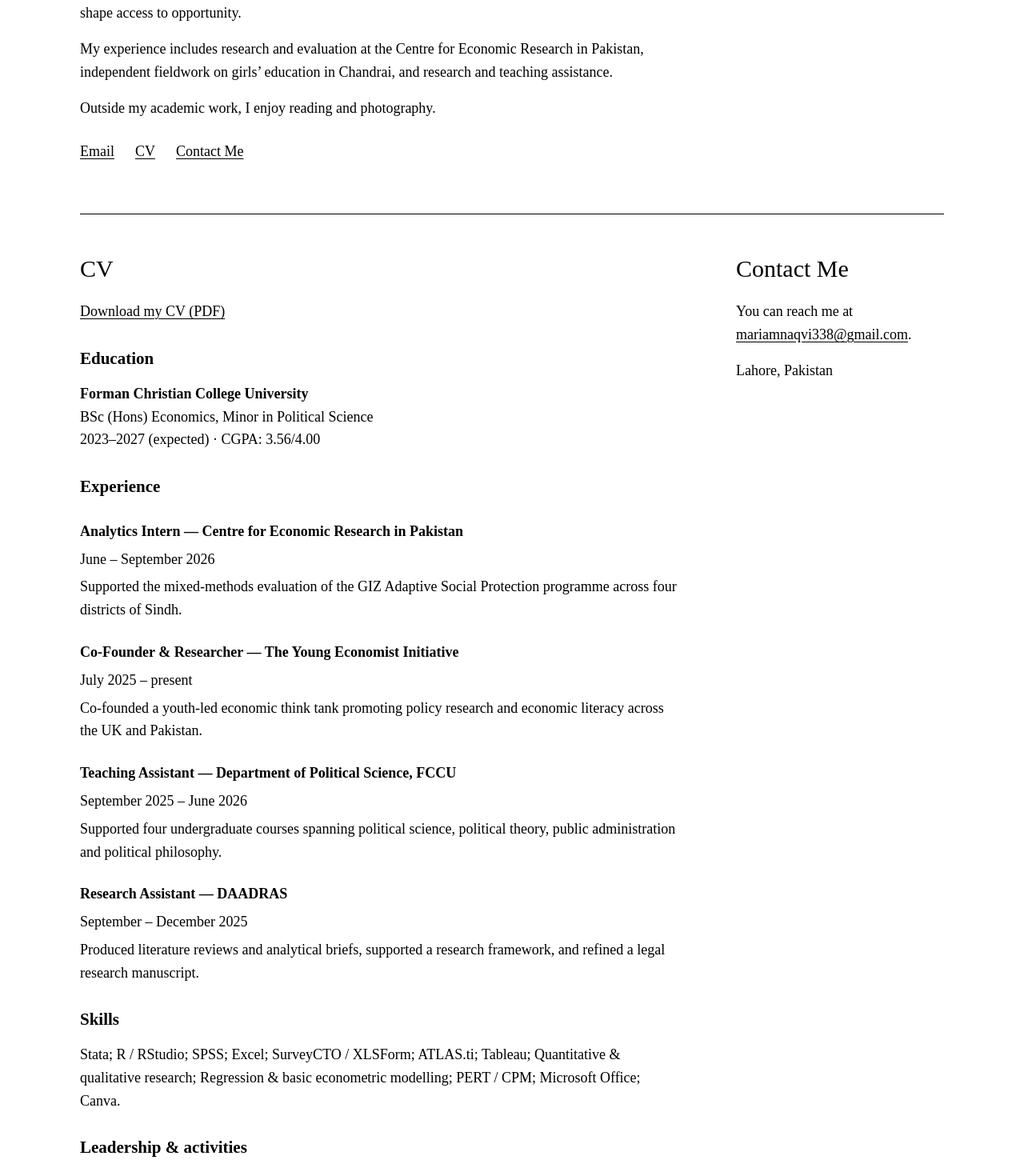
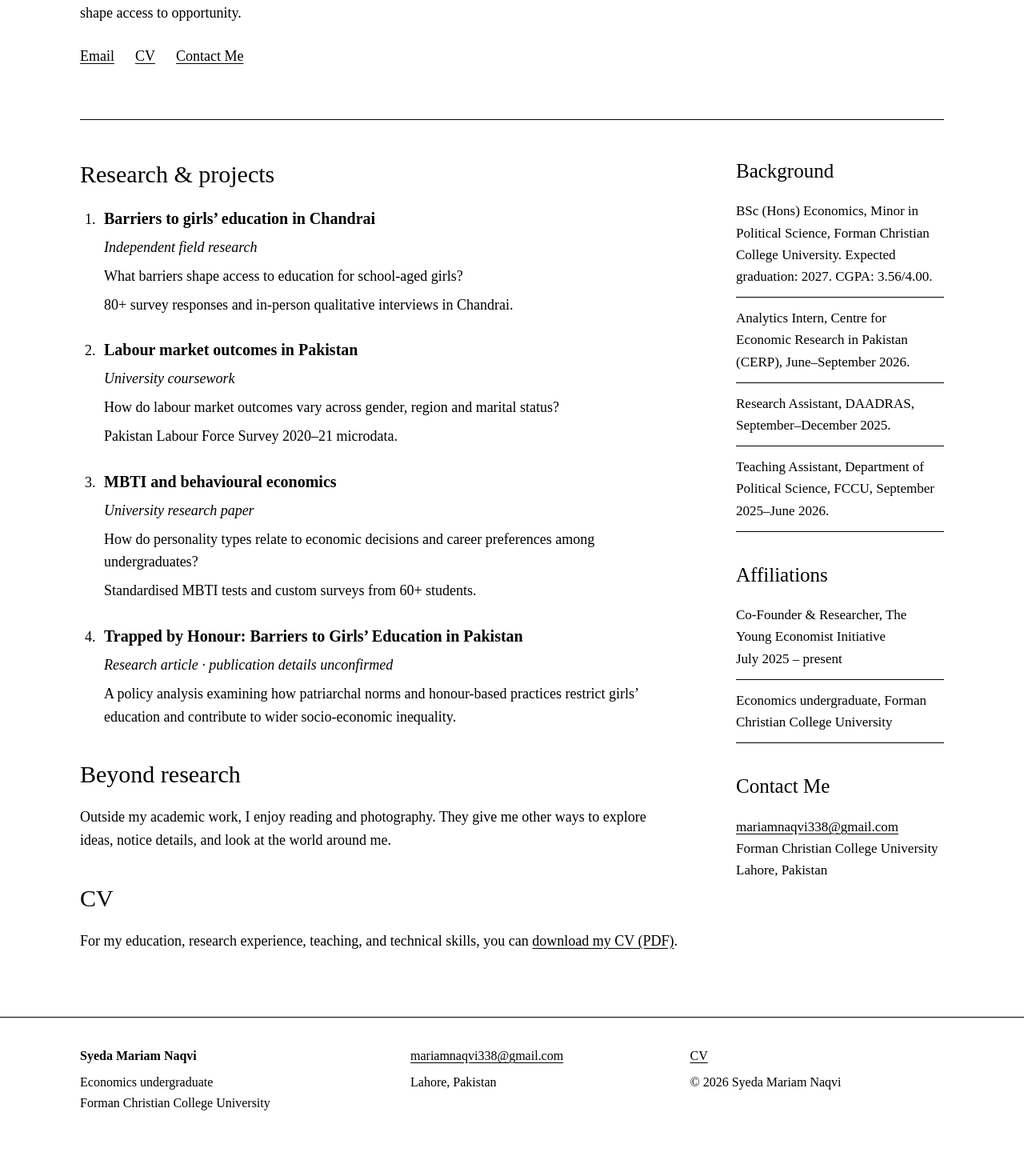
Before and after one commit to mariamnaqvi338-bot/personal-website-, a React (Vite) app: page / in a window 1280 px wide. Shown: the part 430-1890 px from the top of the page at 80% size. Built offline with nearby package versions, Linux system fonts and the light colour scheme.

Commit message:
Match reference section placement with background and affiliations sidebar

```diff
--- a/src/main.tsx
+++ b/src/main.tsx
@@ -1,6 +1,6 @@
 import React from 'react';
 import { createRoot } from 'react-dom/client';
-import { personal, experience, skills, leadership } from './content/site';
+import { personal, experience, projects, writing } from './content/site';
 import './style.css';
 
 function App() {
@@ -22,40 +22,76 @@ function App() {
           <div className="introduction">
           <h1 id="home-title">{personal.name}</h1>
           <p className="role">Economics undergraduate<br />Forman Christian College University, Lahore</p>
-          <p>I’m an Economics undergraduate at Forman Christian College University in Lahore, with a minor in Political Science. I expect to graduate in 2027.</p>
-          <p>My interests include development economics, education, gender, labour markets, and public policy. I’m particularly interested in how household circumstances, social norms, and public institutions shape access to opportunity.</p>
-          <p>My experience includes research and evaluation at the Centre for Economic Research in Pakistan, independent fieldwork on girls’ education in Chandrai, and research and teaching assistance.</p>
-          <p>Outside my academic work, I enjoy reading and photography.</p>
+          <p>I’m an Economics undergraduate at Forman Christian College University in Lahore, with a minor in Political Science. My research interests include development economics, education, gender, labour markets, and public policy.</p>
+          <p>I’m particularly interested in how household circumstances, social norms, and public institutions shape access to opportunity.</p>
           <p className="home-links"><a href={`mailto:${personal.email}`}>Email</a><a href="#cv">CV</a><a href="#contact">Contact Me</a></p>
           </div>
           {personal.portrait && <img className="portrait" src={personal.portrait} alt="Syeda Mariam Naqvi" />}
         </section>
         <div className="content-grid">
+          <div className="main-column">
+            <section aria-labelledby="research-title">
+              <h2 id="research-title">Research & projects</h2>
+              <ol className="research-list">
+                {projects.slice(0, 3).map(project => (
+                  <li key={project.title}>
+                    <h3>{project.title}</h3>
+                    <p><em>{project.type}</em></p>
+                    <p>{project.question}</p>
+                    <p>{project.data}</p>
+                  </li>
+                ))}
+                {writing.map(item => (
+                  <li key={item.title}>
+                    <h3>{item.title}</h3>
+                    <p><em>{item.status}</em></p>
+                    <p>{item.description}</p>
+                  </li>
+                ))}
+              </ol>
+            </section>
+            <section aria-labelledby="beyond-title">
+              <h2 id="beyond-title">Beyond research</h2>
+              <p>Outside my academic work, I enjoy reading and photography. They give me other ways to explore ideas, notice details, and look at the world around me.</p>
+            </section>
             <section id="cv" aria-labelledby="cv-title">
               <h2 id="cv-title">CV</h2>
-          <p><a href={`${import.meta.env.BASE_URL}Mariam-Naqvi-CV.pdf`} download>Download my CV (PDF)</a></p>
-          <h3>Education</h3>
-          <p><strong>Forman Christian College University</strong><br />BSc (Hons) Economics, Minor in Political Science<br />2023–2027 (expected) · CGPA: 3.56/4.00</p>
-          <h3>Experience</h3>
-          {experience.map(item => (
-            <article key={item.organization}>
-              <h4>{item.role} — {item.organization}</h4>
-              <p className="date">{item.date}</p>
-              <p>{item.description}</p>
-            </article>
+              <p>For my education, research experience, teaching, and technical skills, you can <a href={`${import.meta.env.BASE_URL}Mariam-Naqvi-CV.pdf`} download>download my CV (PDF)</a>.</p>
+            </section>
+          </div>
+          <aside aria-label="Background, affiliations and contact">
+            <section aria-labelledby="background-title">
+              <h2 id="background-title">Background</h2>
+              <ul className="side-list">
+                <li>BSc (Hons) Economics, Minor in Political Science, Forman Christian College University. Expected graduation: 2027. CGPA: 3.56/4.00.</li>
+                <li>Analytics Intern, Centre for Economic Research in Pakistan (CERP), June–September 2026.</li>
+                <li>Research Assistant, DAADRAS, September–December 2025.</li>
+                <li>Teaching Assistant, Department of Political Science, FCCU, September 2025–June 2026.</li>
+              </ul>
+            </section>
+            <section aria-labelledby="affiliations-title">
+              <h2 id="affiliations-title">Affiliations</h2>
+              <ul className="side-list">
+                {experience.filter(item => item.organization === 'The Young Economist Initiative').map(item => (
+                  <li key={item.organization}>{item.role}, {item.organization}<br />{item.date}</li>
                 ))}
-          <h3>Skills</h3>
-          <p>{skills.join('; ')}.</p>
-          <h3>Leadership & activities</h3>
-          <ul>{leadership.map(item => <li key={item}>{item}</li>)}</ul>
+                <li>Economics undergraduate, Forman Christian College University</li>
+              </ul>
             </section>
             <section id="contact" aria-labelledby="contact-title">
               <h2 id="contact-title">Contact Me</h2>
-          <p>You can reach me at <a href={`mailto:${personal.email}`}>{personal.email}</a>.</p>
-          <p>{personal.location}</p>
+              <p><a href={`mailto:${personal.email}`}>{personal.email}</a><br />Forman Christian College University<br />{personal.location}</p>
             </section>
+          </aside>
         </div>
       </main>
+      <footer>
+        <div className="footer-inner">
+          <div><strong>{personal.name}</strong><p>Economics undergraduate<br />Forman Christian College University</p></div>
+          <div><a href={`mailto:${personal.email}`}>{personal.email}</a><p>{personal.location}</p></div>
+          <div><a href="#cv">CV</a><p>© {new Date().getFullYear()} {personal.name}</p></div>
+        </div>
+      </footer>
     </>
   );
 }
--- a/src/style.css
+++ b/src/style.css
@@ -57,3 +57,24 @@ li { margin-block: 6px; }
   .content-grid { grid-template-columns: 1fr; padding-block: 15px; gap: 20px; }
   article { break-inside: avoid; }
 }
+.main-column > section + section, aside > section + section { margin-top: 38px; }
+.research-list { padding-left: 24px; margin: 0; }
+.research-list > li { padding-left: 6px; margin: 0 0 26px; }
+.research-list h3 { font-size: 20px; margin: 0 0 6px; }
+.research-list p { margin-bottom: 7px; }
+aside { font-size: 17px; }
+aside h2 { font-size: 25px; }
+.side-list { list-style: none; padding: 0; margin: 0; }
+.side-list li { border-bottom: 1px solid #000; padding: 12px 0; margin: 0; }
+.side-list li:first-child { padding-top: 0; }
+footer { border-top: 1px solid #000; }
+.footer-inner { width: min(100% - 56px, 1080px); margin: auto; display: grid; grid-template-columns: 1.2fr 1fr 1fr; gap: 32px; padding: 35px 0; font-size: 16px; }
+.footer-inner p { margin-top: 8px; }
+.footer-inner a { overflow-wrap: anywhere; }
+@media (max-width: 800px) {
+  .footer-inner { grid-template-columns: 1fr; gap: 15px; }
+}
+@media (max-width: 480px) {
+  .footer-inner { width: calc(100% - 36px); }
+}
+@media print { footer { display: none; } }
```
Lines whose indentation alone changed are shown as unchanged.
